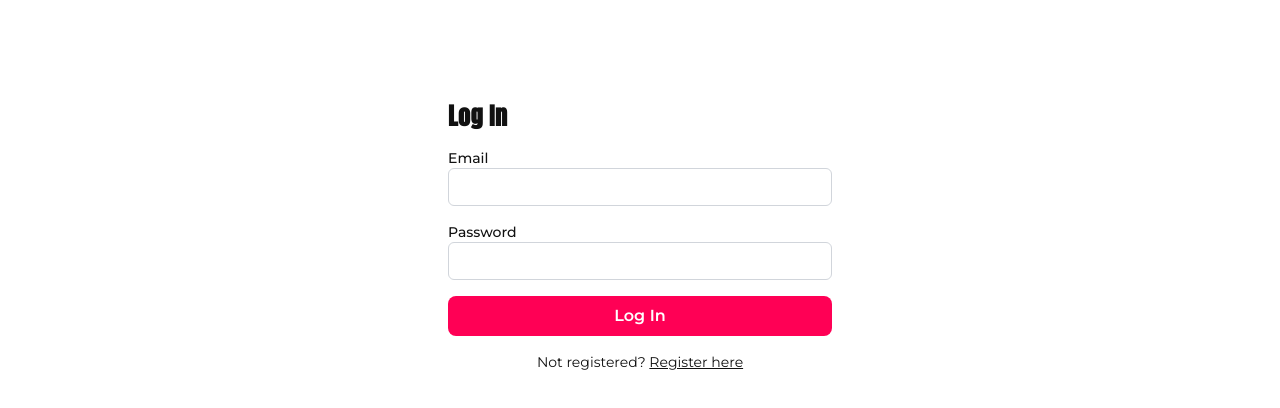
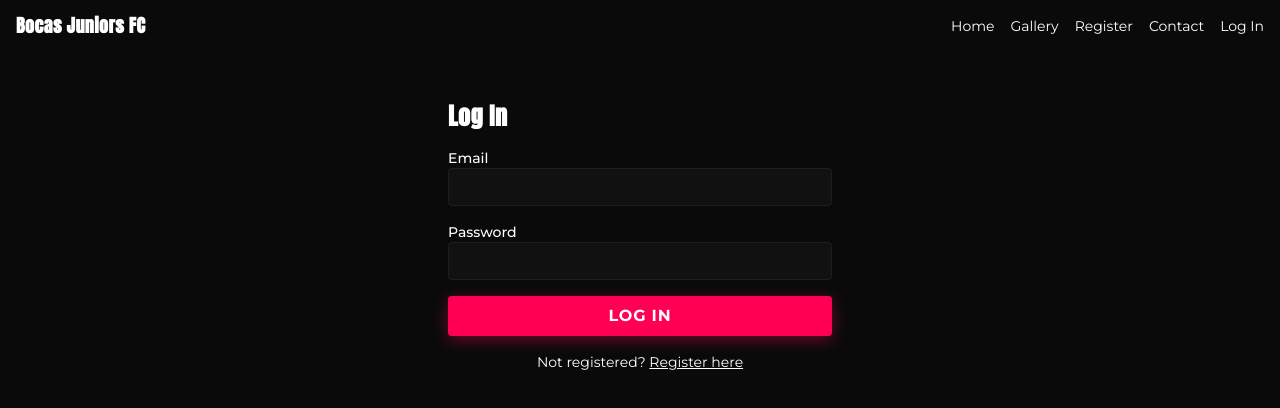
Before and after one commit to gbell2026/bocas-juniors-fc, a Next.js app: page /login in a window 1280 px wide. Shown: the top 408 px of the page. Built offline with nearby package versions, Linux system fonts and the light colour scheme; no server answers.

Commit message:
feat: update globals.css for dark theme — body, btn-primary, btn-secondary, input

```diff
--- a/src/app/globals.css
+++ b/src/app/globals.css
@@ -7,16 +7,9 @@
   --foreground: #171717;
 }
 
-@media (prefers-color-scheme: dark) {
-  :root {
-    --background: #0a0a0a;
-    --foreground: #ededed;
-  }
-}
-
 body {
-  color: #111111;
-  background: #ffffff;
+  color: #ffffff;
+  background: #0A0A0A;
 }
 
 h1, h2, h3 {
@@ -32,13 +25,14 @@
 
 @layer components {
   .input {
-    @apply border border-gray-300 rounded-md px-3 py-2 text-sm focus:outline-none focus:ring-2 focus:ring-brand-primary;
+    @apply border border-brand-border bg-brand-surface rounded px-3 py-2 text-sm text-white focus:outline-none focus:ring-2 focus:ring-brand-primary focus:border-brand-primary;
   }
   .btn-primary {
-    @apply bg-brand-primary text-white px-4 py-2 rounded-lg font-semibold hover:opacity-90 disabled:opacity-50 transition;
+    @apply bg-brand-primary text-white px-4 py-2 rounded font-bold uppercase tracking-wider hover:opacity-90 disabled:opacity-50 transition;
+    box-shadow: 0 4px 16px rgba(255, 0, 85, 0.4);
   }
   .btn-secondary {
-    @apply bg-gray-100 text-gray-800 px-4 py-2 rounded-lg font-semibold hover:bg-gray-200 transition;
+    @apply border-2 border-brand-cyan text-brand-cyan px-4 py-2 rounded font-bold uppercase tracking-wider hover:bg-brand-cyan hover:text-black transition;
   }
   .btn-success {
     @apply bg-green-600 text-white px-3 py-1 rounded font-medium hover:bg-green-700 transition;
```
